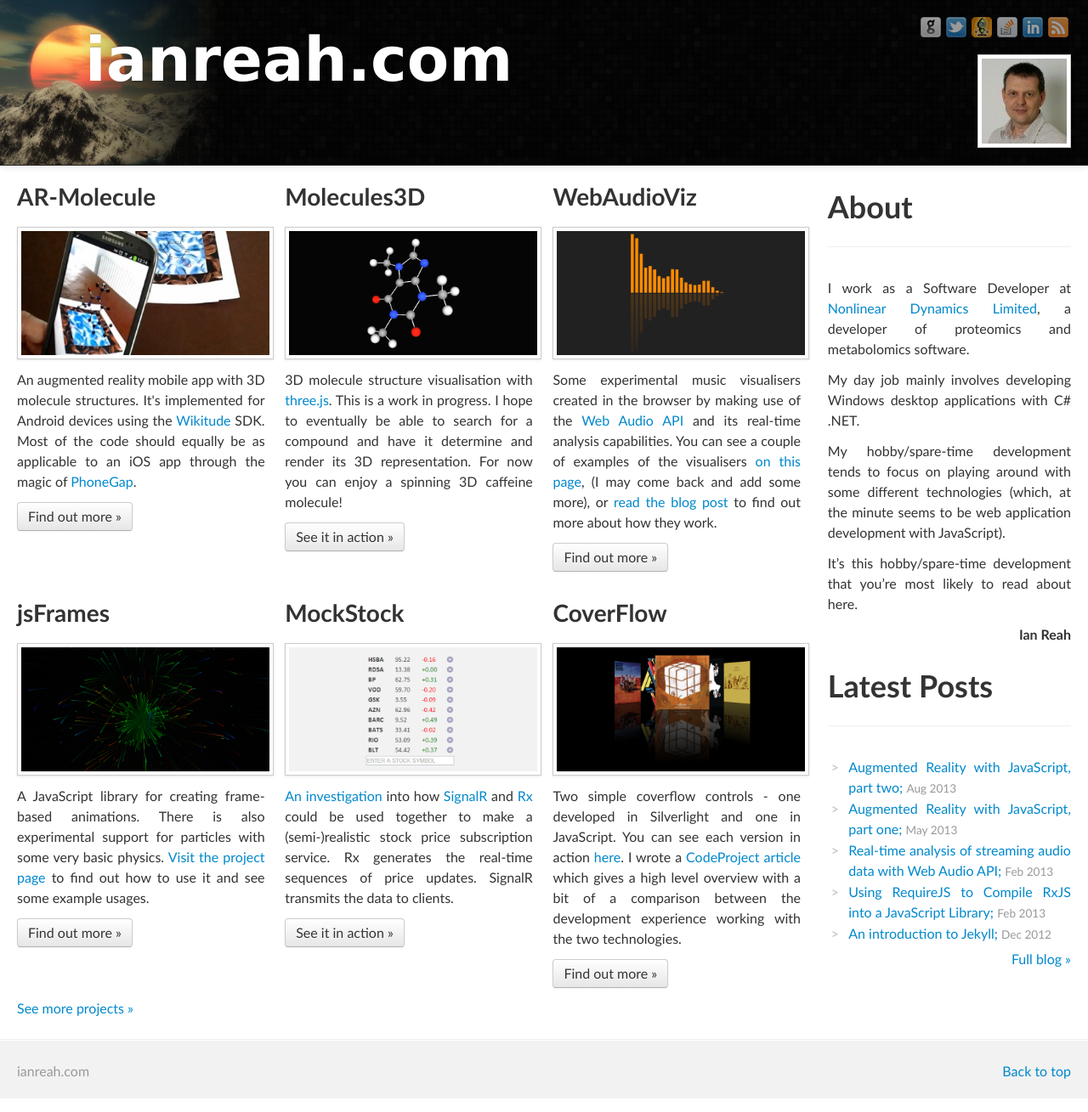
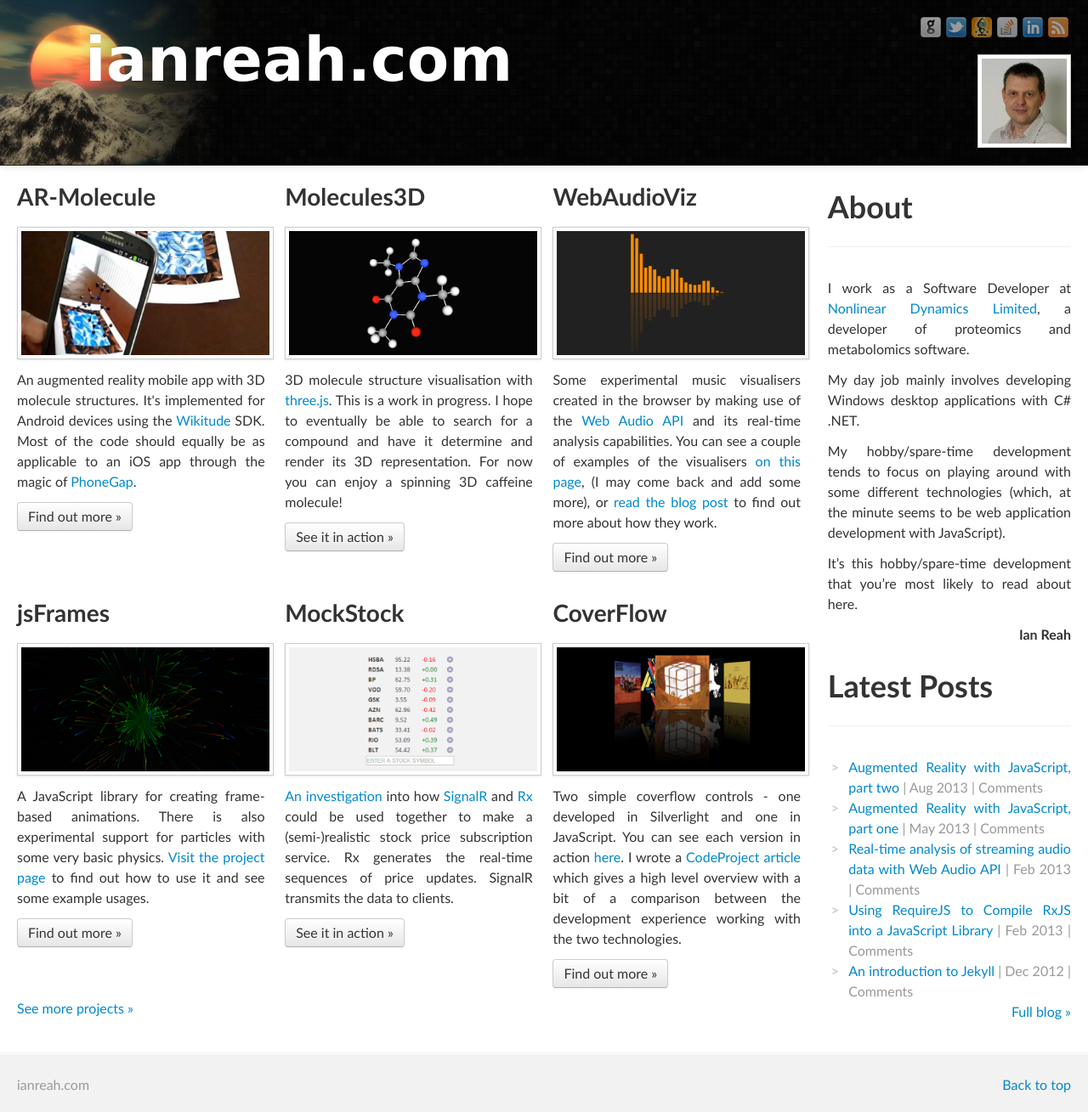
Before and after one commit to ianreah/bootstrap-playground, a Jekyll site: the page built from index.html, in a window 1280 px wide. Shown: the whole page at 85% size. Built offline with Jekyll 4.4.1, drawn with Linux system fonts in a browser that asks for light colours; comment, search, counter and statistics services are not loaded.

Commit message:
A (still not quite right) attempt at making list of latest posts look better

```diff
--- /dev/null
+++ b/_includes/latest-post
@@ -0,0 +1,4 @@
+<a href="{{ post.url }}">{{ post.title }}</a>
+<span class="muted latest-posts-meta">
+  | {{ post.date | date: "%b %Y" }} | <a href="{{post.url}}#disqus_thread">Comments</a>
+</span>
--- a/_layouts/main.html
+++ b/_layouts/main.html
@@ -62,13 +62,13 @@
           {% for post in site.posts limit:5 %}
             <div class="row-fluid hidden-phone">
               <div class="span1 fake-bullet"></div>
-              <div class="span11"><a href="{{ post.url }}">{{ post.title }};</a> <span class="muted"><small>{{ post.date | date: "%b %Y" }}</small></span></div>
+              <div class="span11">{% include latest-post %}</div>
             </div>
           {% endfor %}
 
           <ul class="visible-phone">
             {% for post in site.posts limit:5 %}
-              <li><a href="{{ post.url }}">{{ post.title }};</a> <span class="muted"><small>{{ post.date | date: "%b %Y" }}</small></span></li>
+              <li>{% include latest-post %}</li>
             {% endfor %}
           </ul>
 
--- a/css/personalized.css
+++ b/css/personalized.css
@@ -89,6 +89,10 @@ blockquote p {
   color: #CCC;
 }
 
+.latest-posts-meta a {
+  color: inherit;
+}
+
 /* Landscape phone to portrait tablet */
 @media (max-width: 767px) {
 	#page-title {
```
Also changed, not shown: other parts of _layouts/main.html (+8 -0 lines).
